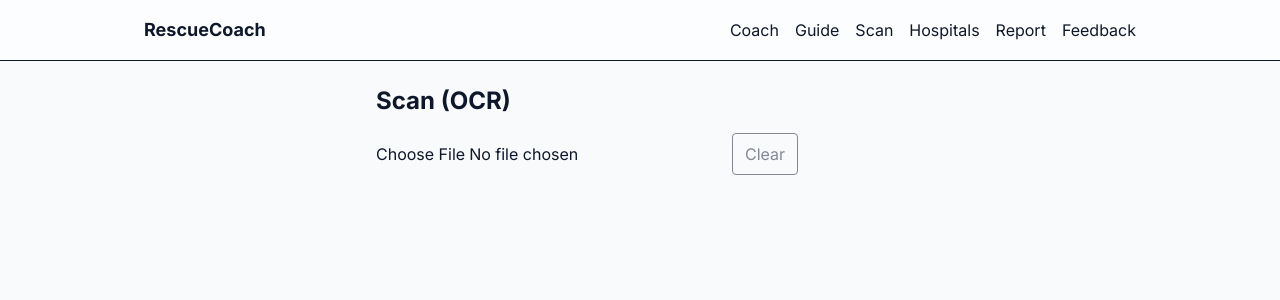
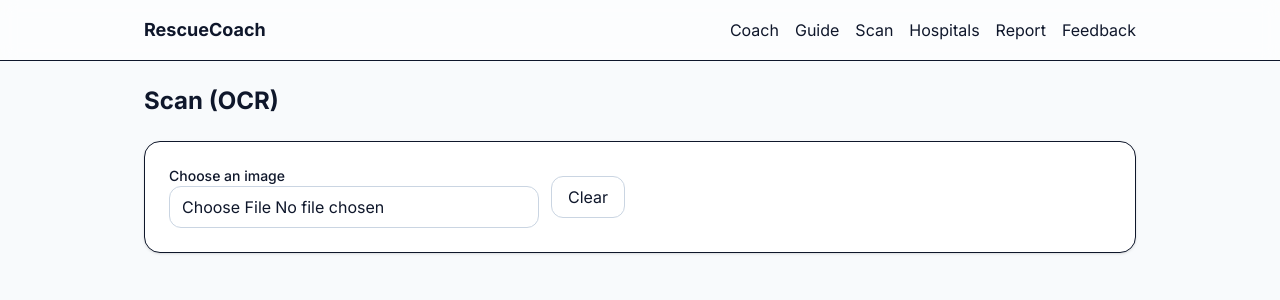
Before and after one commit to deAdler-alt/rescuecoach, a Next.js app: page /scan in a window 1280 px wide. Shown: the top 300 px of the page. Built offline with nearby package versions, Linux system fonts and the light colour scheme.

Commit message:
feat(ocr): card UI, toasts, improved progress

```diff
--- a/src/app/scan/page.tsx
+++ b/src/app/scan/page.tsx
@@ -1,6 +1,7 @@
 'use client'
 import Image from 'next/image'
 import { useState } from 'react'
+import { toast } from 'sonner'
 import Tesseract, { type LoggerMessage, type RecognizeResult } from 'tesseract.js'
 
 type ImgData = { url: string; width: number; height: number }
@@ -38,10 +39,7 @@ export default function ScanPage() {
   const onFile = async (e: React.ChangeEvent<HTMLInputElement>) => {
     const file = e.target.files?.[0]
     if (!file) return
-    setError(null)
-    setText('')
-    setProgress(0)
-    setLoading(true)
+    setError(null); setText(''); setProgress(0); setLoading(true)
 
     try {
       const dataURL = await fileToDataURL(file)
@@ -56,43 +54,44 @@ export default function ScanPage() {
         },
       })
       setText(result.data.text.trim())
+      toast.success('OCR completed')
     } catch (err: unknown) {
       let msg = 'OCR error'
       if (err instanceof Error) msg = err.message
       else if (typeof err === 'string') msg = err
       setError(msg)
+      toast.error(msg)
     } finally {
       setLoading(false)
     }
   }
 
   const onClear = () => {
-    setImg(null)
-    setText('')
-    setError(null)
-    setProgress(0)
+    setImg(null); setText(''); setError(null); setProgress(0)
   }
 
   return (
-    <main className="p-6 max-w-xl mx-auto space-y-4">
+    <main className="py-6 space-y-6">
       <h1 className="text-2xl font-bold">Scan (OCR)</h1>
 
+      <section className="rc-card rc-card-pad space-y-3">
         <div className="flex items-center gap-3">
           <label className="block">
-          <span className="sr-only">Choose an image</span>
+            <span className="block text-sm font-medium">Choose an image</span>
             <input
               type="file"
               accept="image/*"
               capture="environment"
               onChange={onFile}
               aria-label="Choose image to scan"
+              className="rc-input"
             />
           </label>
 
           <button
             type="button"
             onClick={onClear}
-          className="px-3 py-2 rounded border hover:shadow focus:outline-none focus:ring-2 focus:ring-black disabled:opacity-50"
+            className="rc-btn rc-btn-ghost"
             disabled={!img && !text && !error && progress === 0}
           >
             Clear
@@ -115,11 +114,8 @@ export default function ScanPage() {
         {loading && (
           <div aria-live="polite" className="space-y-1">
             <p>Recognizing text…</p>
-          <div className="w-full h-2 bg-gray-200 rounded">
-            <div
-              className="h-2 bg-black rounded"
-              style={{ width: `${progress}%`, transition: 'width .2s' }}
-            />
+            <div className="w-full h-2 bg-slate-200 rounded">
+              <div className="h-2 bg-slate-900 rounded" style={{ width: `${progress}%`, transition: 'width .2s' }} />
             </div>
             <p className="text-sm opacity-70">{progress}%</p>
           </div>
@@ -133,6 +129,7 @@ export default function ScanPage() {
             <pre className="whitespace-pre-wrap p-3 rounded-xl border bg-white">{text}</pre>
           </>
         )}
+      </section>
     </main>
   )
 }
```
Lines whose indentation alone changed are shown as unchanged.
